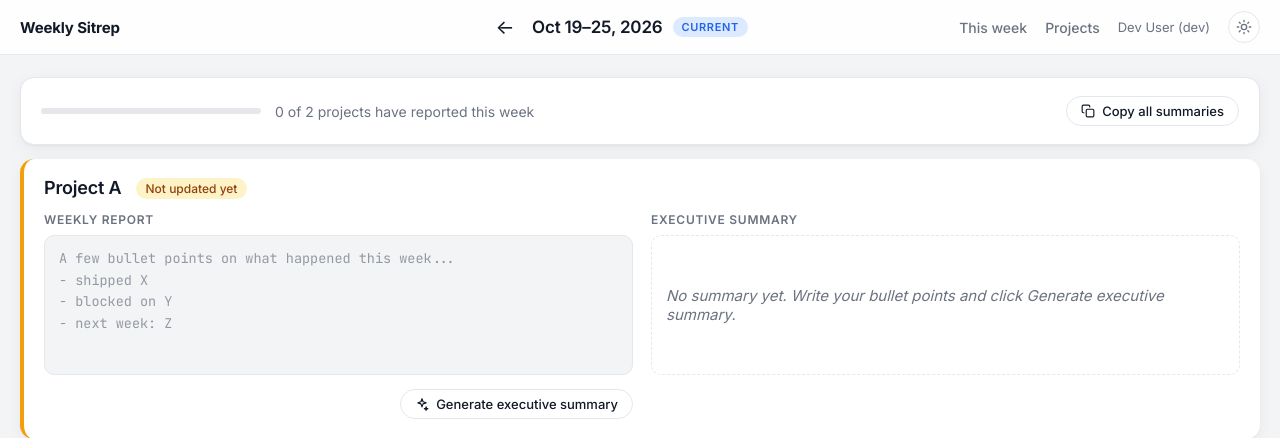
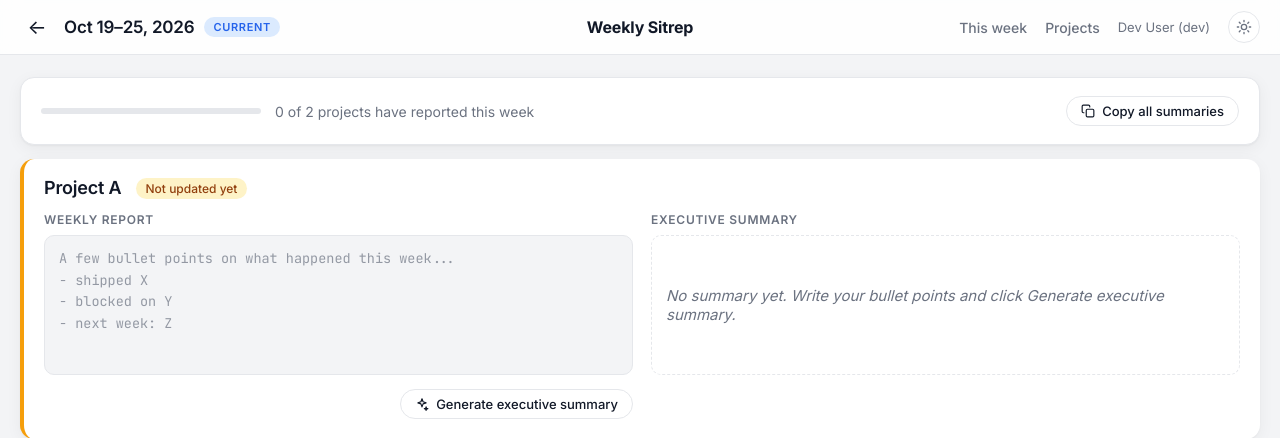
Before and after one commit to franchyze923/weekly-sitrep, a FastAPI app: page /week/2026-10-19 in a window 1280 px wide. Shown: the top 438 px of the page. Run offline with FastAPI, Linux system fonts and the light colour scheme; the visitor is signed in with stand-in values (Sample User, id 1).

Commit message:
style(header): week arrows top-left, title centered
Co-Authored-By: Claude Fable 5.1 <noreply@anthropic.com>

```diff
--- a/app/templates/base.html
+++ b/app/templates/base.html
@@ -32,15 +32,15 @@
     a { color:var(--accent); }
 
     header { position:sticky; top:0; z-index:10; display:grid; grid-template-columns:1fr auto 1fr; align-items:center; gap:10px; padding:10px 20px; background:color-mix(in srgb, var(--panel) 85%, transparent); backdrop-filter:blur(10px); border-bottom:1px solid var(--line); }
-    header .brand { font-weight:700; font-size:15px; letter-spacing:-.01em; color:var(--text); text-decoration:none; white-space:nowrap; justify-self:start; }
-    header .center { display:flex; align-items:center; gap:10px; justify-self:center; }
+    header .brand { font-weight:700; font-size:16px; letter-spacing:-.01em; color:var(--text); text-decoration:none; white-space:nowrap; justify-self:center; }
+    header .left { display:flex; align-items:center; gap:10px; justify-self:start; }
     header .arrow { font-size:20px; line-height:1; text-decoration:none; color:var(--text); width:34px; height:34px; display:grid; place-items:center; border-radius:10px; transition:background .15s; }
     header .arrow:hover { background:var(--line); }
     header .arrow.disabled { visibility:hidden; }
     header .week { font-weight:600; font-size:17px; letter-spacing:-.01em; }
     header .badge { font-size:11px; font-weight:600; text-transform:uppercase; letter-spacing:.06em; color:var(--accent); background:var(--accent-soft); border-radius:999px; padding:3px 9px; }
     header nav { justify-self:end; display:flex; gap:18px; align-items:center; font-size:14px; }
-    @media (max-width:700px) { header { grid-template-columns:auto 1fr; } header .center { grid-column:1 / -1; justify-self:center; } }
+    @media (max-width:700px) { header { grid-template-columns:1fr auto; } header .brand { grid-column:1 / -1; justify-self:center; order:-1; } }
     header nav a { color:var(--muted); text-decoration:none; font-weight:500; transition:color .15s; }
     header nav a:hover { color:var(--text); }
     button.theme { padding:6px; width:32px; height:32px; justify-content:center; color:var(--muted); }
@@ -146,8 +146,8 @@
 </head>
 <body>
 <header>
+  <div class="left">{% block header %}{% endblock %}</div>
   <a class="brand" href="/">Weekly Sitrep</a>
-  <div class="center">{% block header %}{% endblock %}</div>
   <nav>
     <a href="/">This week</a>
     <a href="/projects">Projects</a>
```
